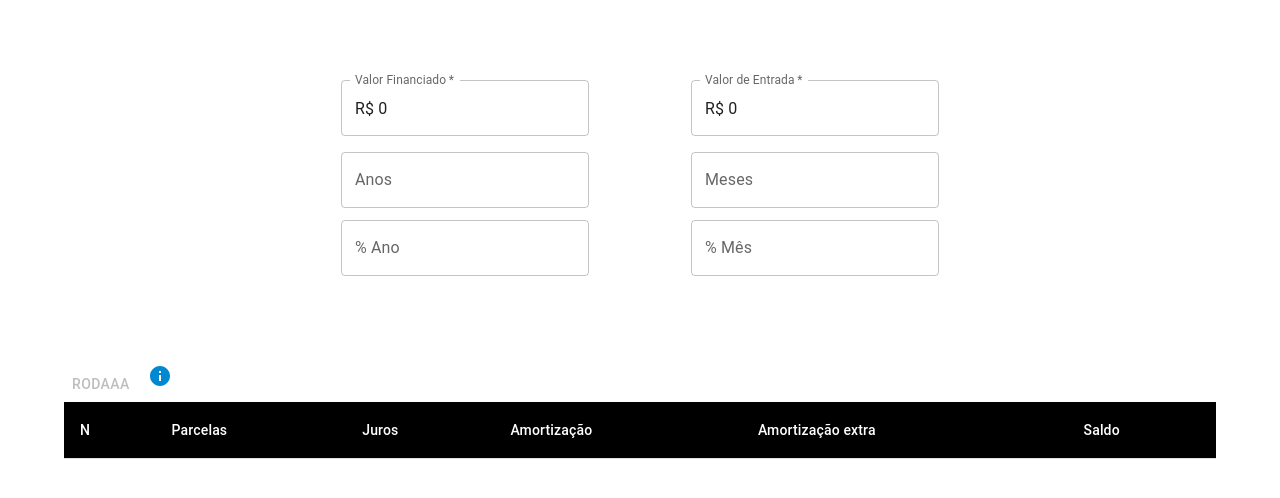
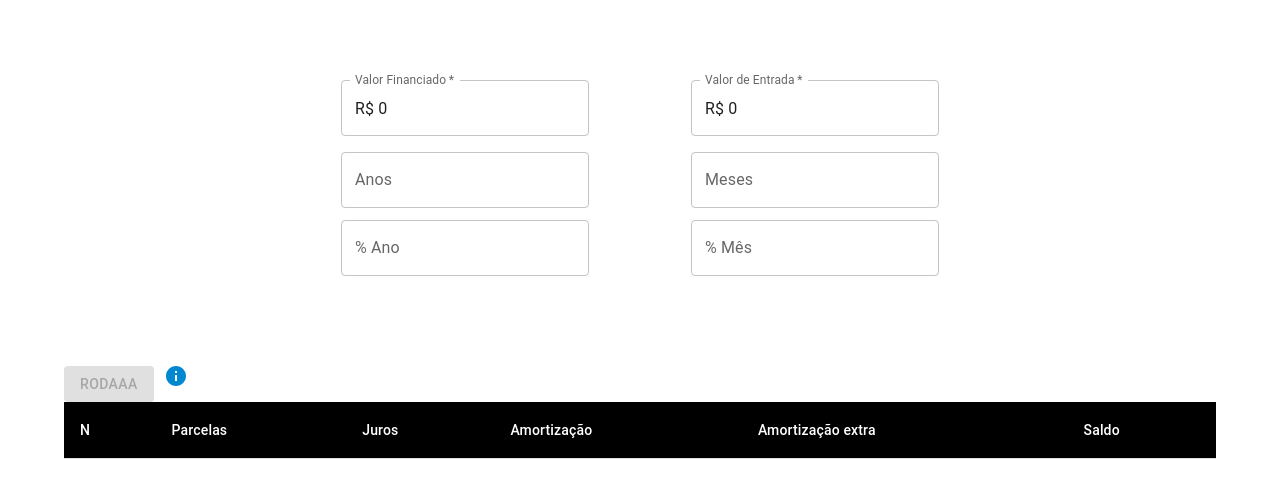
Before and after one commit to Diogozura/financas-faceis, a Next.js app: page / in a window 1280 px wide. Shown: the top 498 px of the page. Built offline with nearby package versions, Linux system fonts and the light colour scheme; a web font is replaced by a local one.

Commit message:
Update index.tsx

```diff
--- a/src/screens/TabelaSacScreen/TableSac/index.tsx
+++ b/src/screens/TabelaSacScreen/TableSac/index.tsx
@@ -116,7 +116,7 @@ console.log('tem erro?', error)
   return (
     <>
 
-      <Button disabled={!valorInicial || !error || !valorEntrada || !parcelaMes || !taxaMesal ? true : false}  onClick={handleClick}>Rodaaa </Button>
+      <Button variant="contained" sx={{textAlign: 'center'}} color="success" disabled={!valorInicial || !error || !valorEntrada || !parcelaMes || !taxaMesal ? true : false}  onClick={handleClick}>Rodaaa </Button>
       <Navigation href="#baixo"><InfoIcon color="info" /></Navigation>
       <Table sx={{ minWidth: 350 }} aria-label="customized  table">
         <TableHead>
```
